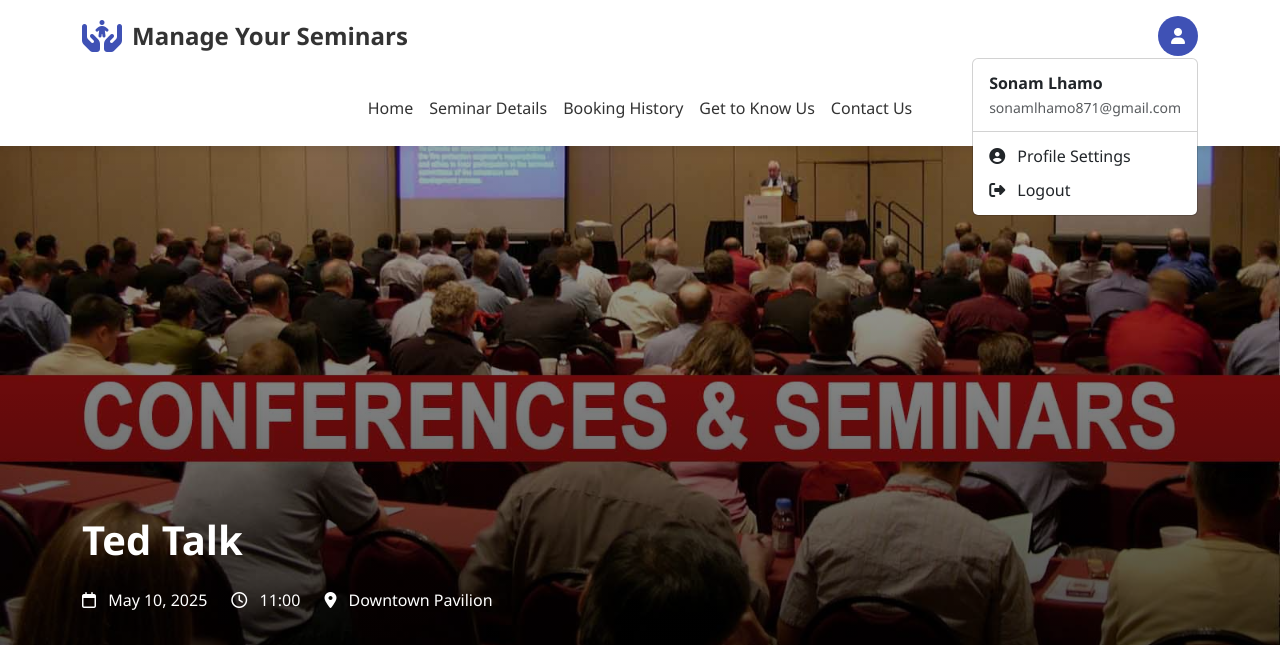
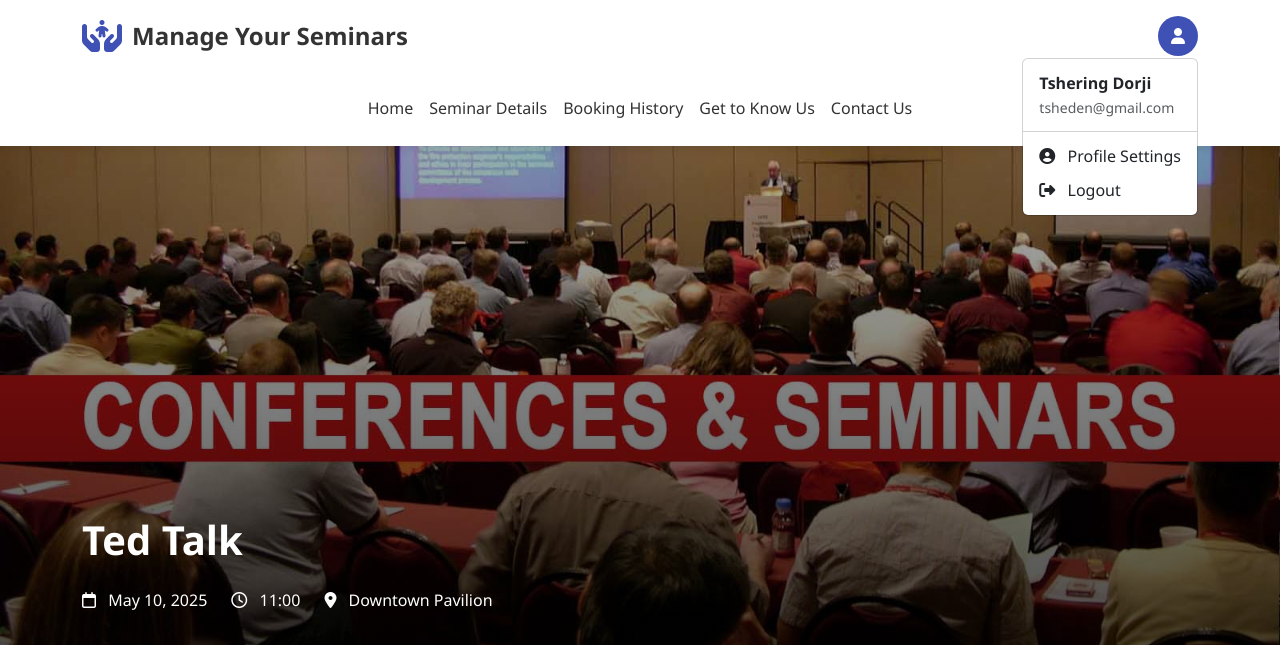
Before and after one commit to riyaamurdhani/group9-IAB207, a Flask app: template lab207_a3_grp_9/app/templates/event-details-ted-talk.html in a window 1280 px wide, after a click that opens the changed part. Shown: the top 645 px of the page. Run offline with Flask 3, Linux system fonts and the light colour scheme; the template is opened without the code that fills it, so the values that code supplies are empty; some libraries are stand-ins or nearby versions.

Commit message:
Update event-details-ted-talk.html

```diff
--- a/lab207_a3_grp_9/app/templates/event-details-ted-talk.html
+++ b/lab207_a3_grp_9/app/templates/event-details-ted-talk.html
@@ -1,6 +1,5 @@
 <!DOCTYPE html>
 <html lang="en">
-
 <head>
   <meta charset="UTF-8">
   <meta name="viewport" content="width=device-width, initial-scale=1.0">
@@ -11,7 +10,6 @@
   <link rel="stylesheet" href="https://cdnjs.cloudflare.com/ajax/libs/font-awesome/6.4.0/css/all.min.css">
   <link rel="stylesheet" href="static/style/style.css">
 </head>
-
 <body>
   <!-- Header -->
   <header class="site-header">
@@ -27,15 +25,13 @@
         <ul class="dropdown-menu dropdown-menu-end">
           <li>
             <div class="dropdown-item-text">
-              <div class="fw-bold">Sonam Lhamo</div>
-              <div class="small text-muted">sonamlhamo871@gmail.com</div>
+              <div class="fw-bold">Tshering Dorji</div>
+              <div class="small text-muted">tsheden@gmail.com</div>
             </div>
           </li>
-          <li>
-            <hr class="dropdown-divider">
-          </li>
+          <li><hr class="dropdown-divider"></li>
           <li><a class="dropdown-item" href="#"><i class="fas fa-user-circle me-2"></i> Profile Settings</a></li>
-          <li><a class="dropdown-item" href="index.html"><i class="fas fa-sign-out-alt me-2"></i> Logout</a></li>
+          <li><a class="dropdown-item" href="{{ url_for('index') }}"><i class="fas fa-sign-out-alt me-2"></i> Logout</a></li>
         </ul>
       </div>
     </div>
```
